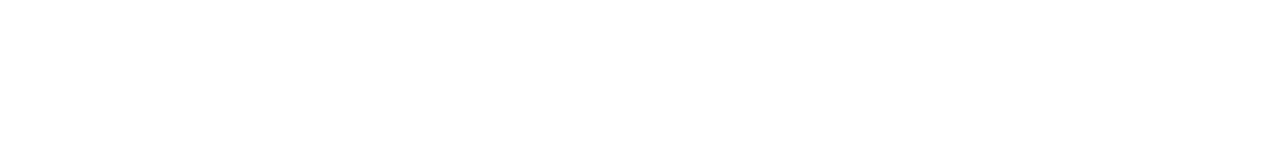
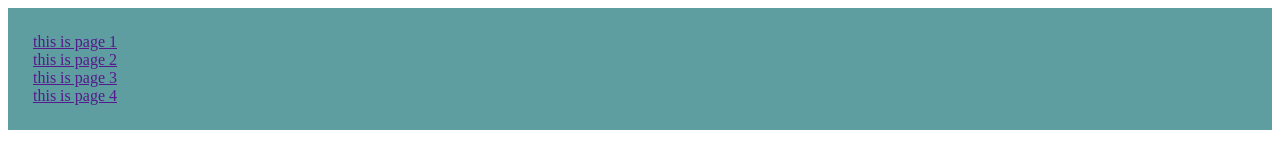
Before and after one commit to salahalddinn/h_w8, a plain HTML site: page index.html in a window 1280 px wide. Drawn offline with Linux system fonts and the light colour scheme.

Commit message:
the adding the nave

```diff
--- a/index.html
+++ b/index.html
@@ -8,6 +8,12 @@
     <link rel="stylesheet" href="style.css">
 </head>
 <body>
+    <div class="nav">
+        <a href="">this is page 1</a><br>
+        <a href="">this is page 2</a><br>
+        <a href="">this is page 3</a><br>
+        <a href="">this is page 4</a>
 
+    </div>
 </body>
 </html>
--- a/style.css
+++ b/style.css
@@ -0,0 +1,4 @@
+.nav{
+    background-color: cadetblue;
+    padding: 25px;
+}
```
